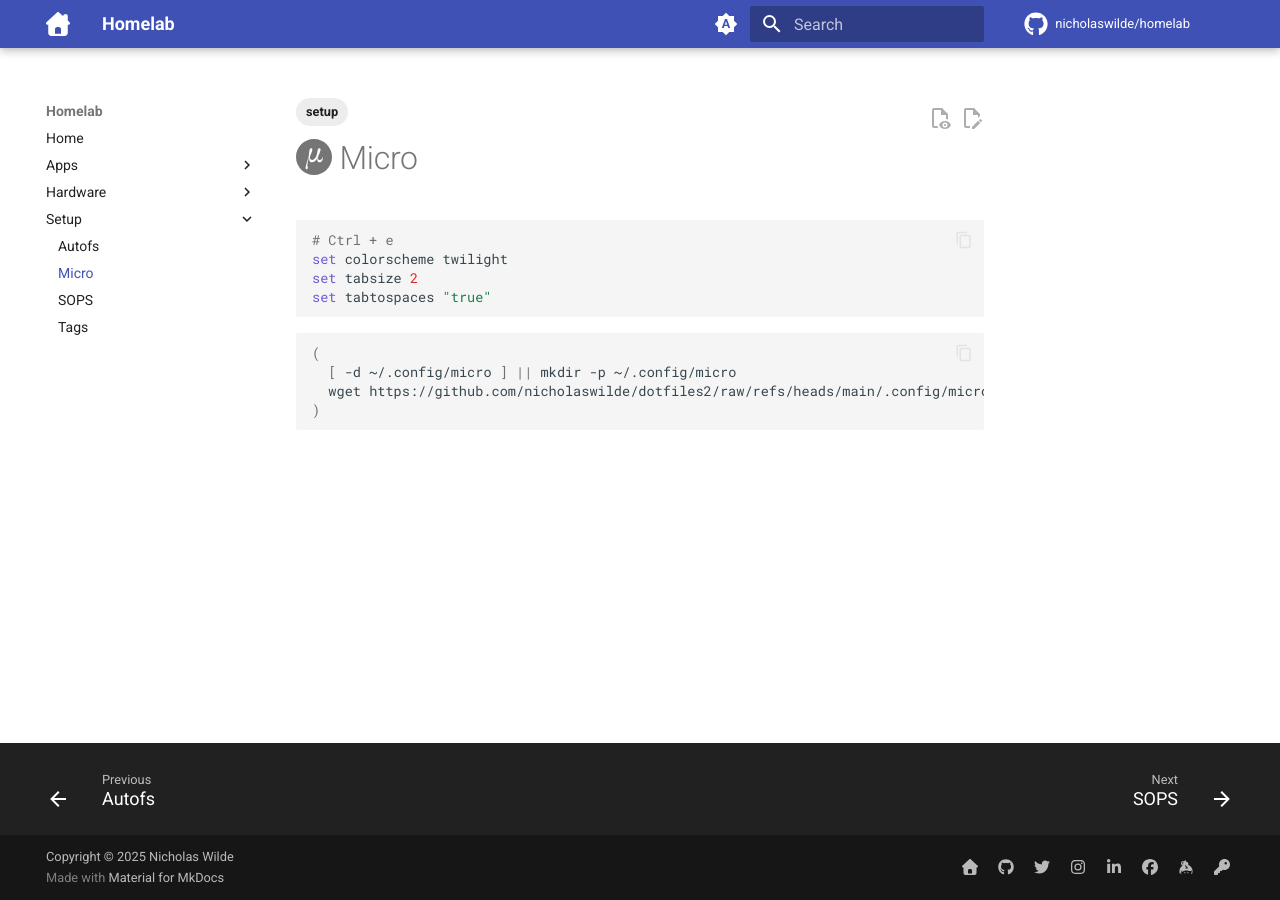
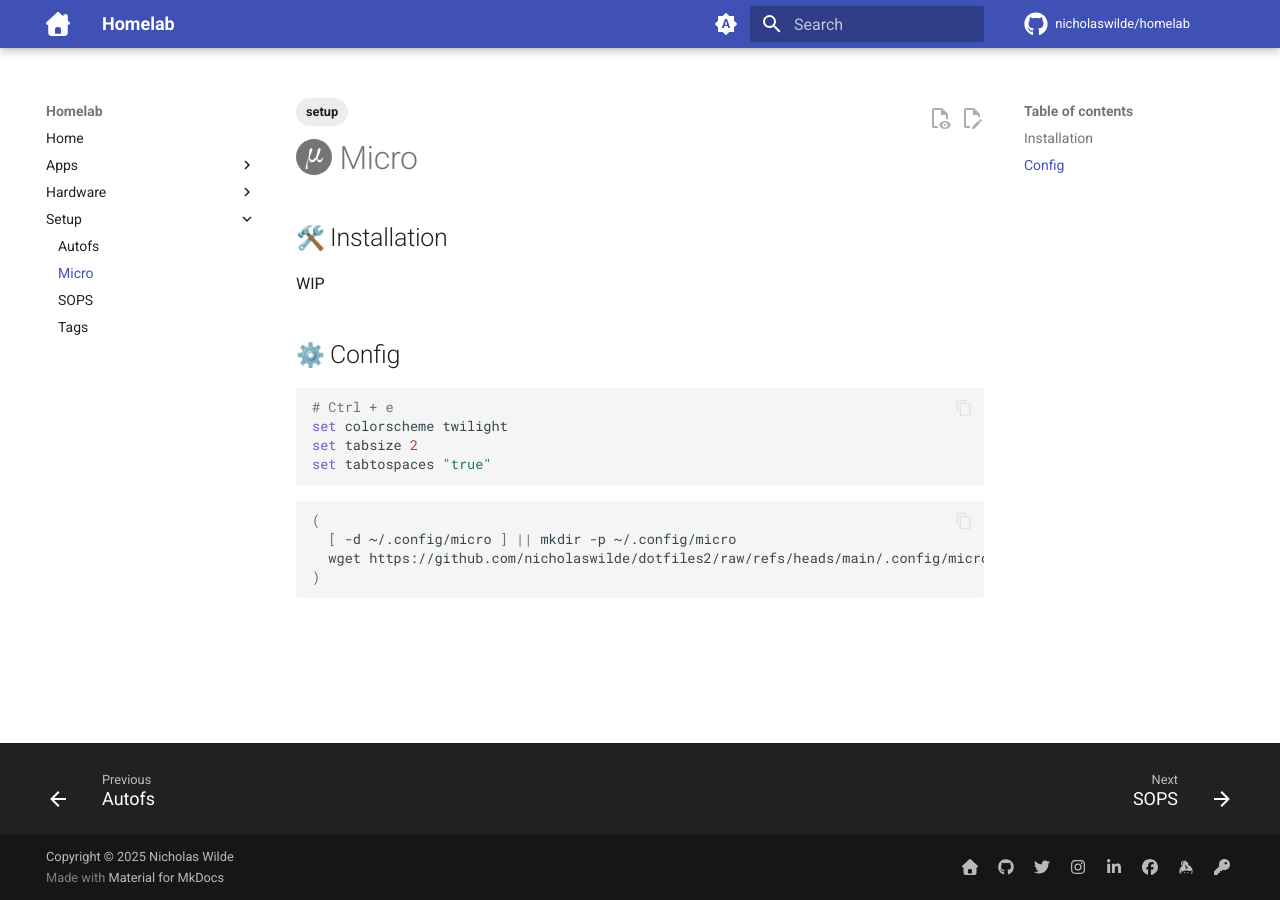
Before and after one commit to nicholaswilde/homelab, an MkDocs documentation site: the page built from docs/setup/micro.md, in a window 1280 px wide. Built offline with MkDocs 1.6.1 and Material for MkDocs 9.7.7, drawn with Linux system fonts in a browser that asks for light colours; emoji names are drawn with the system emoji font; comment, search, counter and statistics services are not loaded.

Commit message:
Update micro.md

````diff
--- a/docs/setup/micro.md
+++ b/docs/setup/micro.md
@@ -3,6 +3,12 @@
   - setup
 ---
 # :simple-microeditor: Micro
+
+## :hammer_and_wrench: Installation
+
+WIP
+
+## :gear: Config
 
 ```shell
 # Ctrl + e
````
